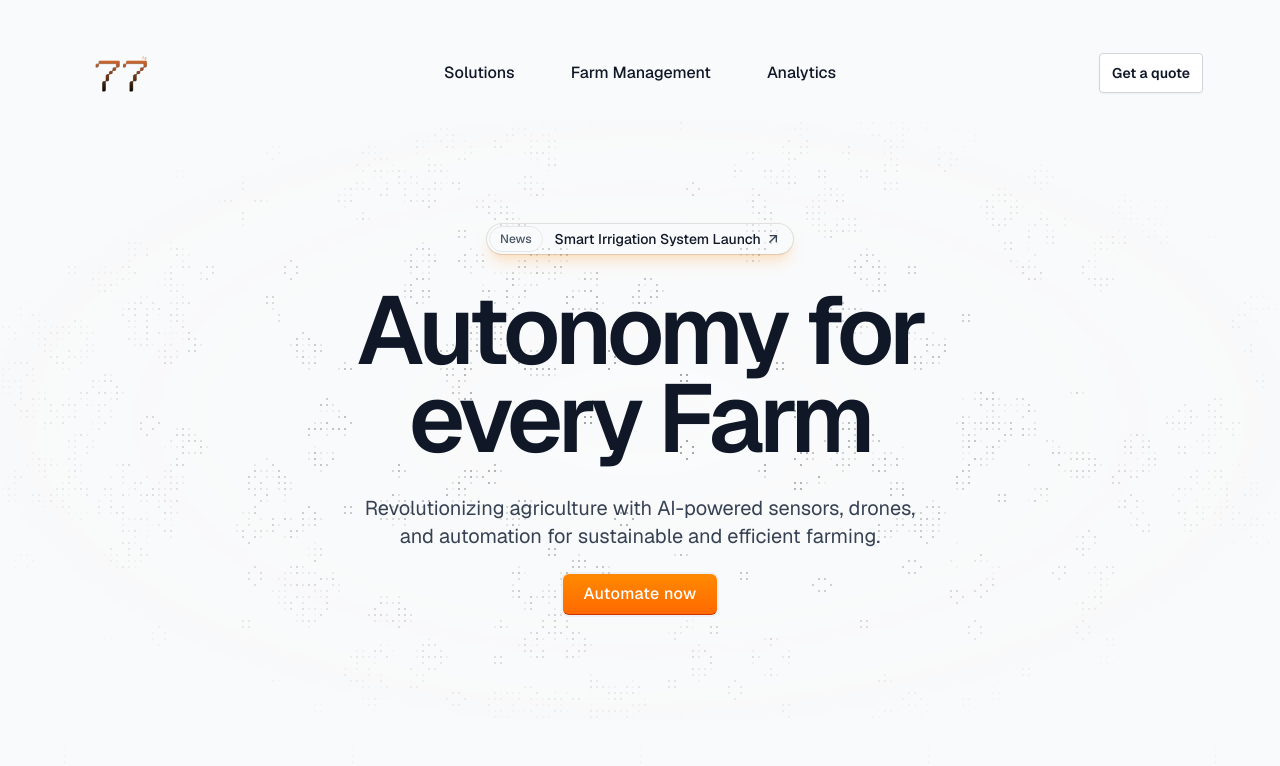
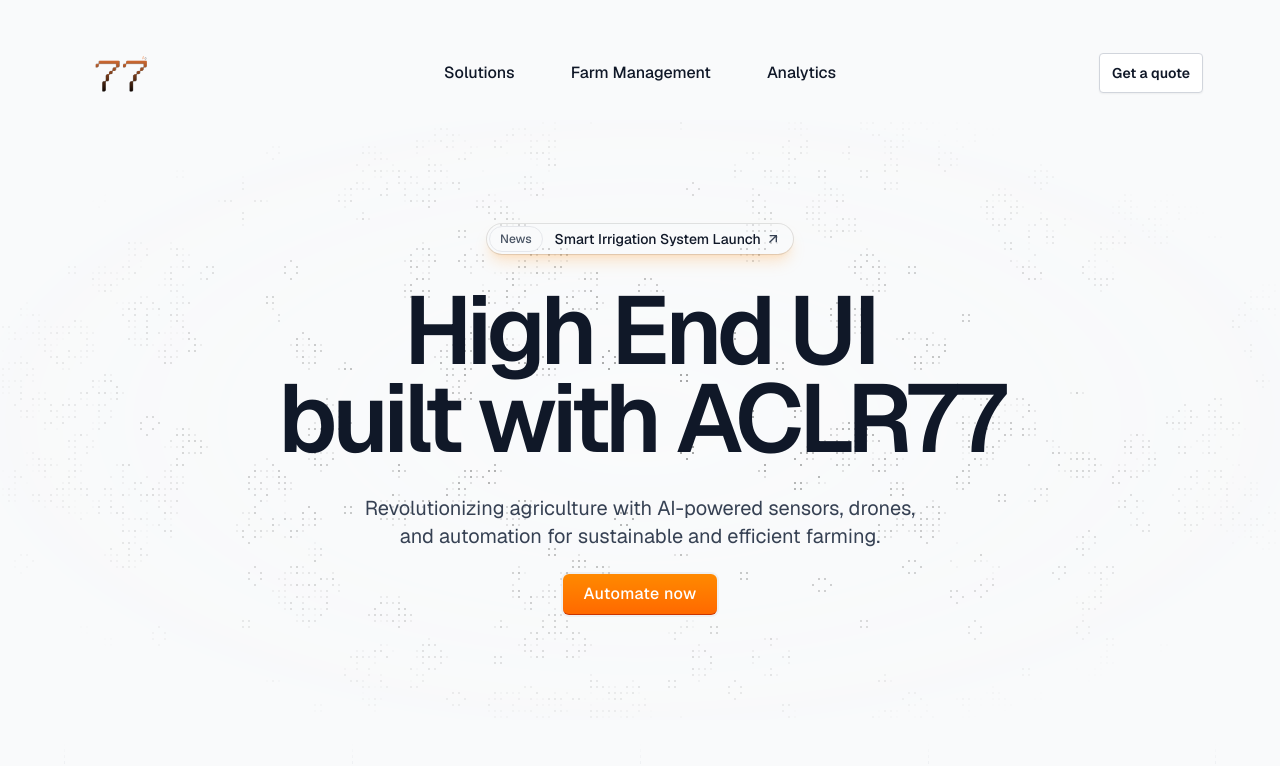
Before and after one commit to telluricaquarian/aclr77, a Next.js app: page / in a window 1280 px wide. Shown: the top 766 px of the page. Built offline with nearby package versions, Linux system fonts and the light colour scheme.

Commit message:
Update Hero text to Areculateir branding

```diff
--- a/src/components/ui/Hero.tsx
+++ b/src/components/ui/Hero.tsx
@@ -29,9 +29,9 @@ export function Hero() {
           </a>
         </FadeDiv>
         <h1 className="mt-8 text-center text-5xl font-semibold tracking-tighter text-gray-900 sm:text-8xl sm:leading-22">
-          <FadeSpan>Autonomy</FadeSpan> <FadeSpan>for</FadeSpan>
+          <FadeSpan>High</FadeSpan> <FadeSpan>End UI</FadeSpan>
           <br />
-          <FadeSpan>every</FadeSpan> <FadeSpan>Farm</FadeSpan>
+          <FadeSpan>built with</FadeSpan> <FadeSpan>ACLR77</FadeSpan>
         </h1>
         <p className="mt-5 max-w-xl text-center text-base text-balance text-gray-700 sm:mt-8 sm:text-xl">
           <FadeSpan>Revolutionizing agriculture with AI-powered</FadeSpan>{" "}
```
